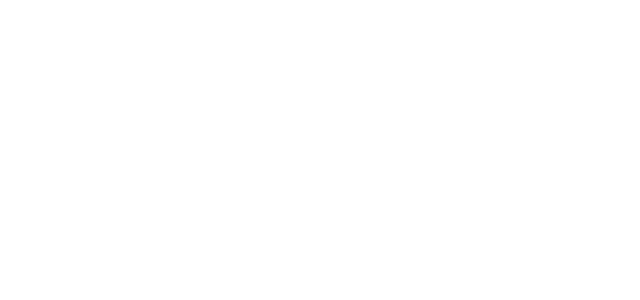
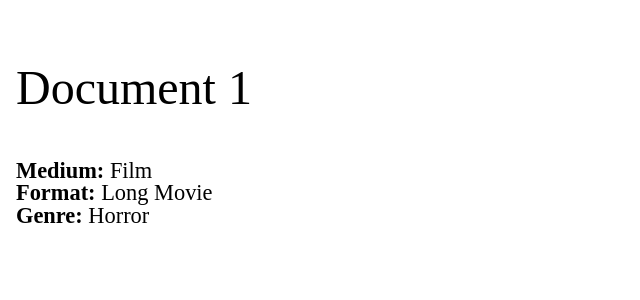
Before and after one commit to brettbroadhurst/script-generator, a React app: page /documents/0684f7ff-8b3c-44f1-8fcb-4a2f802555e1 in a window 1280 px wide. Shown: the top 300 px of the page, without its empty margins (0-640 px from the left). Built offline with nearby package versions, Linux system fonts and the light colour scheme.

Commit message:
Displaying created data

```diff
--- a/src/components/Document/index.tsx
+++ b/src/components/Document/index.tsx
@@ -4,18 +4,21 @@
 //
 
 import * as React from "react";
+import { Link } from "react-router-dom";
 import styles from "./styles.module.css";
 import { IDocument } from "../../types";
 
 type IProps = IDocument;
 
 const Document: React.FC<IProps> = (props: IProps) => {
-  const { title } = props;
+  const { id, title } = props;
 
   return (
-    <div className={styles.doc}>
-      <p>{title}</p>
-    </div>
+    <Link to={`/documents/${id}`}>
+      <div className={styles.doc}>
+        <p>{title}</p>
+      </div>
+    </Link>
   );
 };
 
--- /dev/null
+++ b/src/containers/DocumentInfoView/index.tsx
@@ -0,0 +1,95 @@
+// DocumentInfoView/index.tsx - Document Info View
+//
+// Written by Brett Broadhurst <brettbroadhurst@gmail.com>
+//
+
+import * as React from "react";
+import { RouteComponentProps } from "react-router-dom";
+import styles from "./styles.module.css";
+import { Layout } from "../../components";
+import { IDocument, IMedium, IFormat, IGenre } from "../../types";
+
+type TParam = {
+  docId: string;
+};
+
+interface IProps extends RouteComponentProps<TParam> {
+  documents: IDocument[];
+}
+
+const DocumentInfoView: React.FC<IProps> = (props: IProps) => {
+  const { documents, match } = props;
+
+  function getMedium(medium: IMedium): string {
+    switch (medium) {
+      case IMedium.None:
+        return "Error";
+      case IMedium.Film:
+        return "Film";
+      case IMedium.Television:
+        return "Television";
+      default:
+        return "Error";
+    }
+  }
+
+  function getFormat(format: IFormat): string {
+    switch (format) {
+      case IFormat.ShortSitcom:
+        return "Short Sitcom";
+      case IFormat.LongSitcom:
+        return "Long Sitcom";
+      case IFormat.ShortMovie:
+        return "Short Movie";
+      case IFormat.LongMovie:
+        return "Long Movie";
+      default:
+        return "Error";
+    }
+  }
+
+  function getGenre(genre: IGenre): string {
+    switch (genre) {
+      case IGenre.Drama:
+        return "Drama";
+      case IGenre.Horror:
+        return "Horror";
+      case IGenre.Comedy:
+        return "Comedy";
+      case IGenre.Fantasy:
+        return "Fantasy";
+      default:
+        return "Error";
+    }
+  }
+
+  const doc = documents.find((d: IDocument) => d.id === match.params.docId);
+  if (doc) {
+    const { title, medium, format, genre } = doc;
+    return (
+      <Layout>
+        <div className={styles.container}>
+          <h1>{title}</h1>
+          <p>
+            <strong>Medium: </strong>
+            {getMedium(medium)}
+          </p>
+          <p>
+            <strong>Format: </strong>
+            {getFormat(format)}
+          </p>
+          <p>
+            <strong>Genre: </strong>
+            {getGenre(genre)}
+          </p>
+        </div>
+      </Layout>
+    );
+  } else {
+    <Layout>
+      <h1>Document not found</h1>
+    </Layout>;
+  }
+};
+
+export default DocumentInfoView;
--- /dev/null
+++ b/src/containers/DocumentInfoView/styles.module.css
@@ -0,0 +1,21 @@
+/*
+ *
+ *
+ */
+
+.container {
+	padding: 1em;
+}
+
+.container h1 {
+	font-size: 3rem;
+	margin: 1em 0px;
+}
+
+.container strong {
+	font-weight: 600;
+}
+
+.container p {
+	font-size: 1.4rem;
+}
--- a/src/containers/index.tsx
+++ b/src/containers/index.tsx
@@ -5,5 +5,6 @@
 
 import CreationView from "./CreationView";
 import DocumentsView from "./DocumentsView";
+import DocumentInfoView from "./DocumentInfoView";
 
-export { CreationView, DocumentsView };
+export { CreationView, DocumentsView, DocumentInfoView };
--- a/src/index.tsx
+++ b/src/index.tsx
@@ -7,7 +7,8 @@
 import { BrowserRouter, Switch, Route } from "react-router-dom";
 import { v4 as uuidv4 } from "uuid";
 import { IDocument, IMedium, IFormat, IGenre } from "./types";
-import { CreationView, DocumentsView } from "./containers";
+import { CreationView, DocumentsView, DocumentInfoView } from "./containers";
+
 import "./index.css";
 
 const docs: IDocument[] = [
@@ -53,6 +54,12 @@
           path="/new"
           render={() => <CreationView handleAddDocument={handleAddDocument} />}
         />
+        <Route
+          path="/documents/:docId"
+          render={(props: any) => (
+            <DocumentInfoView {...props} documents={documents} />
+          )}
+        />
       </Switch>
     </BrowserRouter>
   );
```
